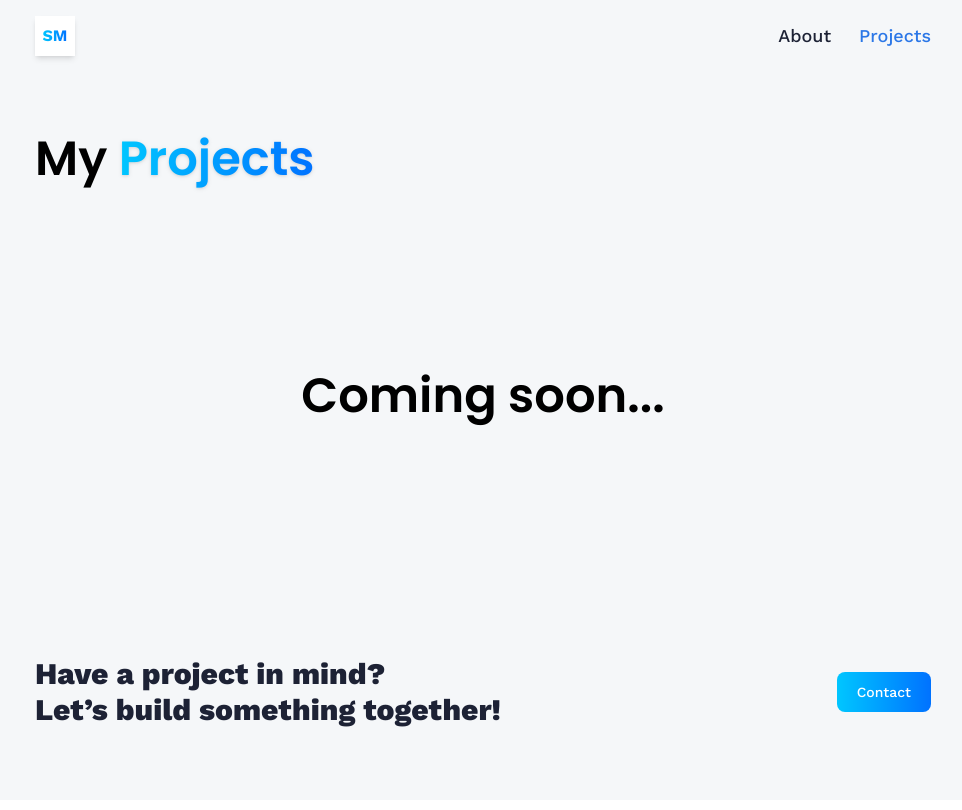
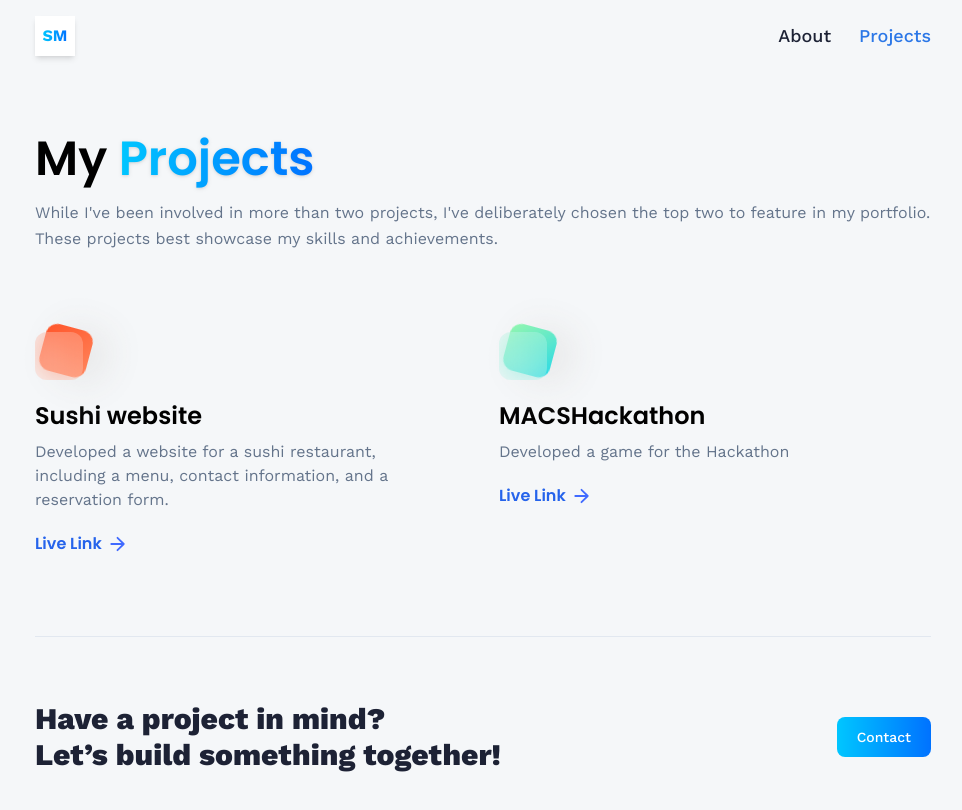
Before and after one commit to safa1904/Portfolio, a React (Vite) app: page /projects in a window 1280 px wide. Shown: the top 810 px of the page, without its empty margins (157-1119 px from the left). Built offline with nearby package versions, Linux system fonts and the light colour scheme; no server answers.

Commit message:
updates projects

```diff
--- a/src/constants/index.js
+++ b/src/constants/index.js
@@ -6,16 +6,13 @@ import {
 
     contact,
     css,
-
     git,
     github,
     html,
     javascript,
     linkedin,
     python,
-
     react,
-
 } from "../assets/icons";
 
 export const skills = [
@@ -115,7 +112,6 @@ export const experiences = [
     },
 
 ];
-
 export const socialLinks = [
     {
         name: 'Contact',
@@ -125,11 +121,27 @@ export const socialLinks = [
     {
         name: 'GitHub',
         iconUrl: github,
-        link: 'https://github.com/YourGitHubUsername',
+        link: 'https://github.com/safa1904',
     },
     {
         name: 'LinkedIn',
         iconUrl: linkedin,
-        link: 'https://www.linkedin.com/in/YourLinkedInUsername',
-    }
+        link: 'https://www.linkedin.com/in/saphia-mohamed-729608236/',
+    },
 ];
+export const projects = [
+        {
+
+            theme: 'btn-back-red',
+            name: 'Sushi website',
+            description: 'Developed a website for a sushi restaurant, including a menu, contact information, and a reservation form.',
+            link: 'https://www.websushi.online/',
+        },
+        {
+
+            theme: 'btn-back-green',
+            name: 'MACSHackathon',
+            description: 'Developed a game for the Hackathon',
+            link: 'https://github.com/safa1904/MACSHackathon',
+        },
+];
--- a/src/pages/Projects.jsx
+++ b/src/pages/Projects.jsx
@@ -1,8 +1,12 @@
+import { Link } from "react-router-dom";
 import { CTA } from "../components";
+import{projects} from '../constants';
+import { arrow } from "../assets/icons";
+
 
 const Projects = () => {
   return (
-    <section className='max-container flex flex-col h-screen'>
+    <section className='max-container'>
       <h1 className='head-text'>
         My{" "}
         <span className='blue-gradient_text drop-shadow font-semibold'>
@@ -10,16 +14,49 @@ const Projects = () => {
         </span>
       </h1>
 
+      <p className='text-slate-500 mt-2 leading-relaxed'>
+      While I've been involved in more than two projects,
+      I've deliberately chosen the top two to feature in my portfolio.
+      These projects best showcase my skills and achievements.
+      </p>
 
-      <div className='coming-soon-container'>
-        <p className='head-text mt-2 leading-relaxed font-bold text-center'>
-          Coming soon...
-        </p>
+      <div className='flex flex-wrap my-20 gap-16'>
+        {projects.map((project) => (
+          <div className='lg:w-[400px] w-full' key={project.name}>
+            <div className='block-container w-12 h-12'>
+              <div className={`btn-back rounded-xl ${project.theme}`} />
+              <div className='btn-front rounded-xl flex justify-center items-center'>
+              </div>
             </div>
 
-      <div className='cta-container'>
+            <div className='mt-5 flex flex-col'>
+              <h4 className='text-2xl font-poppins font-semibold'>
+                {project.name}
+              </h4>
+              <p className='mt-2 text-slate-500'>{project.description}</p>
+              <div className='mt-5 flex items-center gap-2 font-poppins'>
+                <Link
+                  to={project.link}
+                  target='_blank'
+                  rel='noopener noreferrer'
+                  className='font-semibold text-blue-600'
+                >
+                  Live Link
+                </Link>
+                <img
+                  src={arrow}
+                  alt='arrow'
+                  className='w-4 h-4 object-contain'
+                />
+              </div>
+            </div>
+          </div>
+        ))}
+      </div>
+
+      <hr className='border-slate-200' />
+
       <CTA />
-      </div>
     </section>
   );
 };
```
Lines whose indentation alone changed are shown as unchanged.
